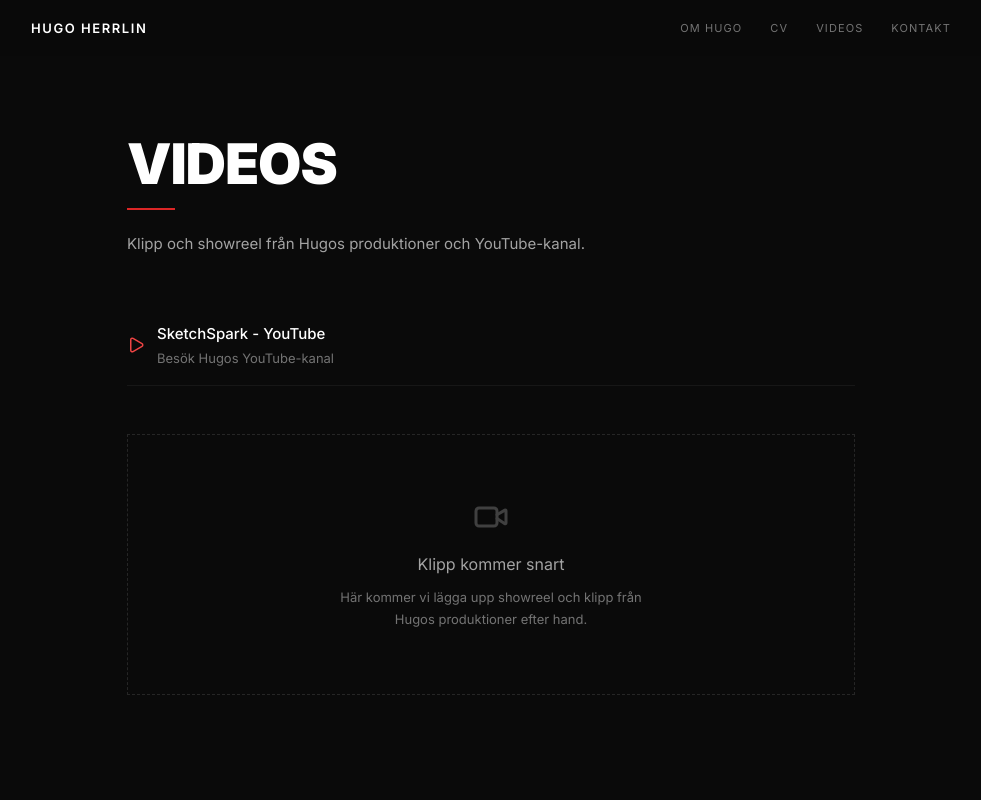
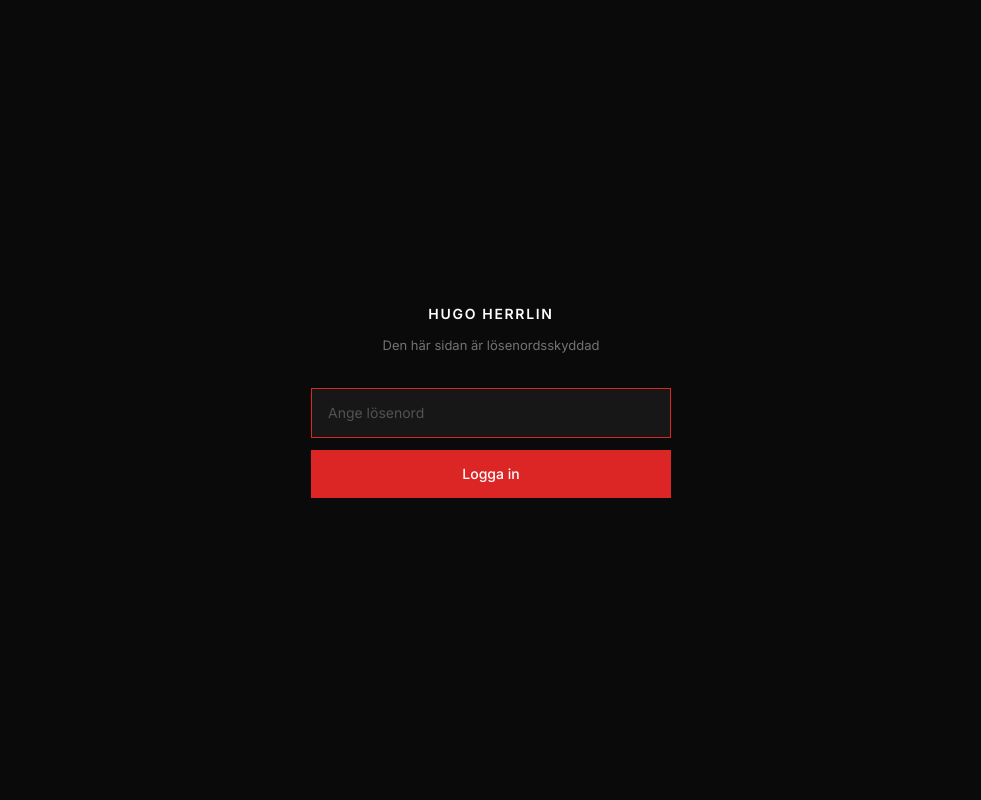
Before and after one commit to hansherrlin-spec/hugo-portfolio, a Next.js app: page /videos in a window 1280 px wide. Shown: the top 800 px of the page, without its empty margins (149-1130 px from the left). Built offline with nearby package versions, Linux system fonts and the light colour scheme.

Commit message:
Add password protection (Hugo1234)

```diff
--- /dev/null
+++ b/src/app/api/auth/route.ts
@@ -0,0 +1,13 @@
+import { NextRequest, NextResponse } from "next/server";
+
+const SITE_PASSWORD = process.env.SITE_PASSWORD || "Hugo1234";
+
+export async function POST(req: NextRequest) {
+  const { password } = await req.json();
+
+  if (password === SITE_PASSWORD) {
+    return NextResponse.json({ ok: true });
+  }
+
+  return NextResponse.json({ ok: false }, { status: 401 });
+}
--- a/src/app/globals.css
+++ b/src/app/globals.css
@@ -322,3 +322,87 @@ body {
 .footer-social a:hover {
   color: #ef4444;
 }
+
+/* Password gate */
+.password-gate {
+  min-height: 100svh;
+  display: flex;
+  align-items: center;
+  justify-content: center;
+  padding: 20px;
+  background: #0a0a0a;
+}
+
+.password-card {
+  width: 100%;
+  max-width: 360px;
+  text-align: center;
+}
+
+.password-name {
+  font-size: 14px;
+  font-weight: 600;
+  letter-spacing: 0.12em;
+  text-transform: uppercase;
+  color: #fff;
+  margin-bottom: 8px;
+}
+
+.password-subtitle {
+  font-size: 13px;
+  color: #737373;
+  margin-bottom: 32px;
+}
+
+.password-input {
+  width: 100%;
+  padding: 12px 16px;
+  background: #171717;
+  border: 1px solid #262626;
+  color: #fff;
+  font-size: 14px;
+  font-family: inherit;
+  outline: none;
+  transition: border-color 0.2s;
+  -webkit-appearance: none;
+  border-radius: 0;
+}
+
+.password-input:focus {
+  border-color: #dc2626;
+}
+
+.password-input::placeholder {
+  color: #525252;
+}
+
+.password-error {
+  font-size: 13px;
+  color: #ef4444;
+  margin-top: 8px;
+}
+
+.password-btn {
+  width: 100%;
+  margin-top: 12px;
+  padding: 12px;
+  background: #dc2626;
+  color: #fff;
+  border: none;
+  font-size: 14px;
+  font-weight: 500;
+  font-family: inherit;
+  cursor: pointer;
+  transition: background 0.2s;
+  -webkit-appearance: none;
+  border-radius: 0;
+}
+
+.password-btn:hover {
+  background: #b91c1c;
+}
+
+.password-btn:disabled {
+  opacity: 0.5;
+  cursor: not-allowed;
+}
--- a/src/app/layout.tsx
+++ b/src/app/layout.tsx
@@ -1,5 +1,6 @@
 import type { Metadata } from "next";
 import "./globals.css";
+import PasswordGate from "@/components/PasswordGate";
 
 export const metadata: Metadata = {
   title: "Hugo Herrlin - Ung Skådespelare",
@@ -28,7 +29,7 @@ export default function RootLayout({
   children: React.ReactNode;
 }>) {
   return (
-    <html lang="sv" className="h-full antialiased">
+    <html lang="sv">
       <head>
         <link rel="preconnect" href="https://fonts.googleapis.com" />
         <link rel="preconnect" href="https://fonts.gstatic.com" crossOrigin="anonymous" />
@@ -38,7 +39,7 @@ export default function RootLayout({
         />
       </head>
       <body>
-        {children}
+        <PasswordGate>{children}</PasswordGate>
       </body>
     </html>
   );
--- /dev/null
+++ b/src/components/PasswordGate.tsx
@@ -0,0 +1,79 @@
+"use client";
+
+import { useState, useEffect, type ReactNode } from "react";
+
+export default function PasswordGate({ children }: { children: ReactNode }) {
+  const [authed, setAuthed] = useState(false);
+  const [checking, setChecking] = useState(true);
+  const [password, setPassword] = useState("");
+  const [error, setError] = useState(false);
+  const [loading, setLoading] = useState(false);
+
+  useEffect(() => {
+    const stored = sessionStorage.getItem("hh_auth");
+    if (stored === "true") {
+      setAuthed(true);
+    }
+    setChecking(false);
+  }, []);
+
+  async function handleSubmit(e: React.FormEvent) {
+    e.preventDefault();
+    setLoading(true);
+    setError(false);
+
+    try {
+      const res = await fetch("/api/auth", {
+        method: "POST",
+        headers: { "Content-Type": "application/json" },
+        body: JSON.stringify({ password }),
+      });
+
+      if (res.ok) {
+        sessionStorage.setItem("hh_auth", "true");
+        setAuthed(true);
+      } else {
+        setError(true);
+        setPassword("");
+      }
+    } catch {
+      setError(true);
+    } finally {
+      setLoading(false);
+    }
+  }
+
+  if (checking) {
+    return null;
+  }
+
+  if (authed) {
+    return <>{children}</>;
+  }
+
+  return (
+    <div className="password-gate">
+      <div className="password-card">
+        <h1 className="password-name">Hugo Herrlin</h1>
+        <p className="password-subtitle">Den här sidan är lösenordsskyddad</p>
+
+        <form onSubmit={handleSubmit}>
+          <input
+            type="password"
+            value={password}
+            onChange={(e) => setPassword(e.target.value)}
+            placeholder="Ange lösenord"
+            className="password-input"
+            autoFocus
+          />
+          {error && (
+            <p className="password-error">Fel lösenord. Försök igen.</p>
+          )}
+          <button type="submit" className="password-btn" disabled={loading}>
+            {loading ? "..." : "Logga in"}
+          </button>
+        </form>
+      </div>
+    </div>
+  );
+}
```
